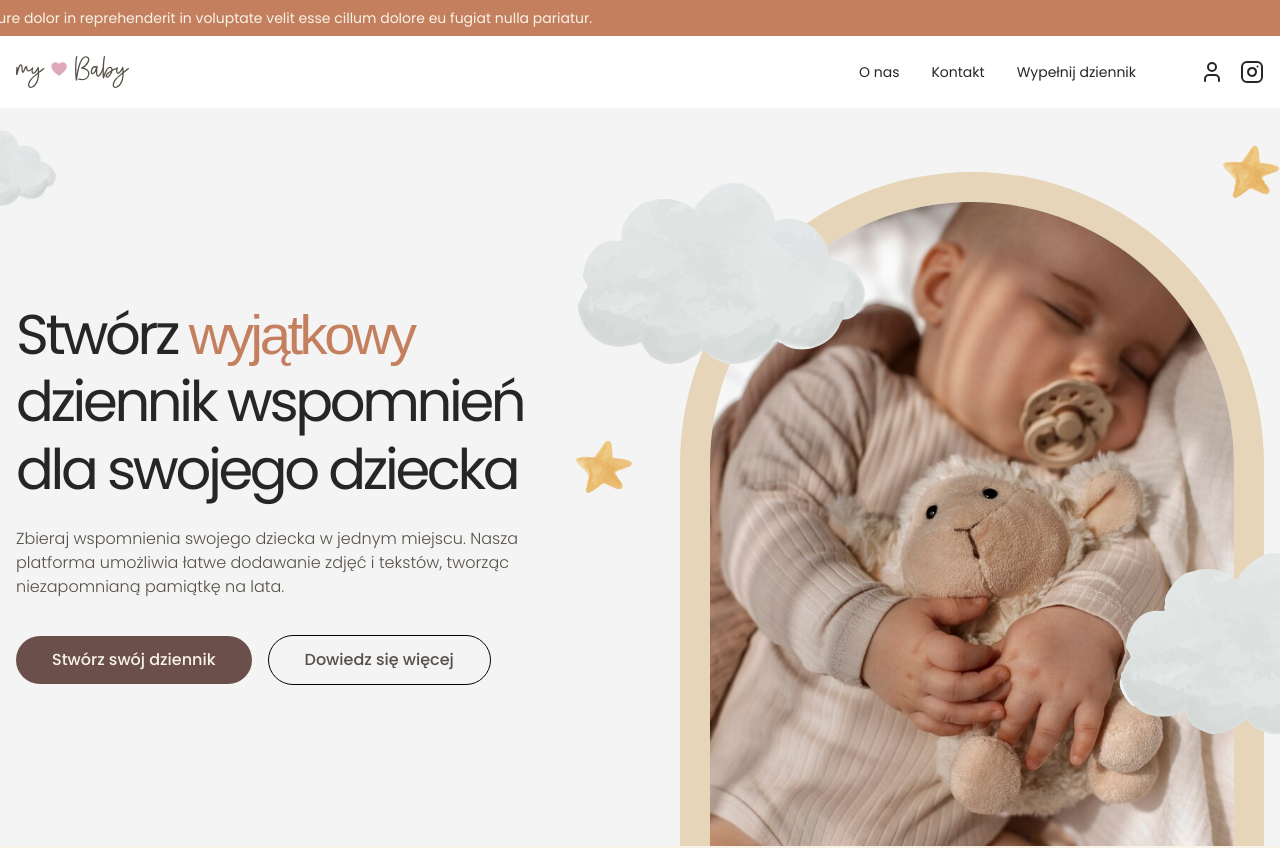
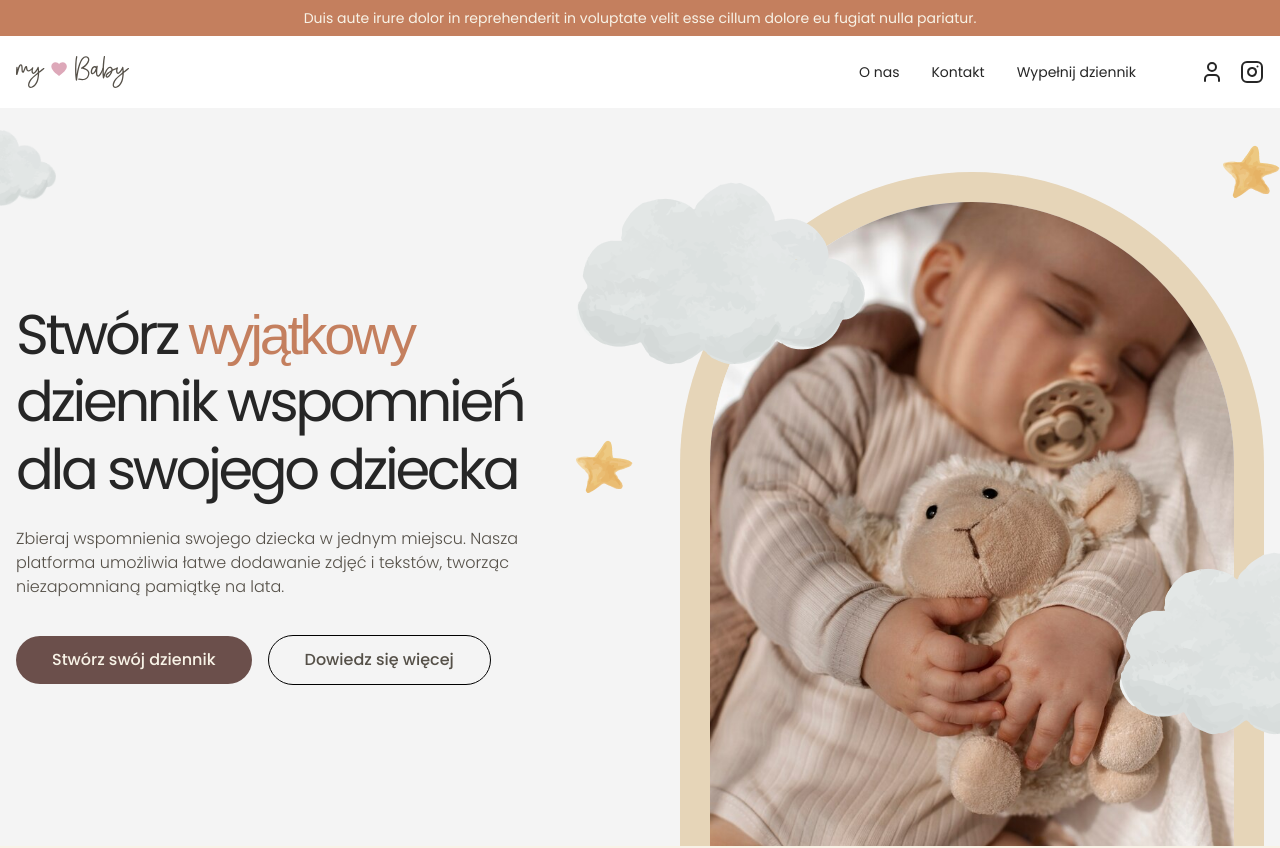
Before and after one commit to karoljanowski/my-baby, a Next.js app: page / in a window 1280 px wide. Shown: the top 848 px of the page. Built offline with nearby package versions, Linux system fonts and the light colour scheme; a web font is replaced by a local one.

Commit message:
fix headerInfo

```diff
--- a/src/app/globals.css
+++ b/src/app/globals.css
@@ -97,10 +97,6 @@
   }
 }
 
-.animate-scroll-text {
-  animation: scroll-text 10s linear infinite;
-}
-
 .scrollbar-hide::-webkit-scrollbar {
   display: none;
 }
--- a/src/components/Header/HeaderInfo.tsx
+++ b/src/components/Header/HeaderInfo.tsx
@@ -1,7 +1,7 @@
 const HeaderInfo = () => {
     return (
-        <div className="bg-secondary text-nowrap text-secondary-foreground text-center px-2 py-2 text-sm overflow-hidden">
-            <span className="animate-scroll-text block"> Duis aute irure dolor in reprehenderit in voluptate velit esse cillum dolore eu fugiat nulla pariatur. </span>
+        <div className="bg-secondary text-nowrap text-secondary-foreground text-center px-2 py-2 text-sm overflow-hidden overflow-x-auto scrollbar-hide">
+            <span className="block"> Duis aute irure dolor in reprehenderit in voluptate velit esse cillum dolore eu fugiat nulla pariatur. </span>
         </div>
     );
 };
```
